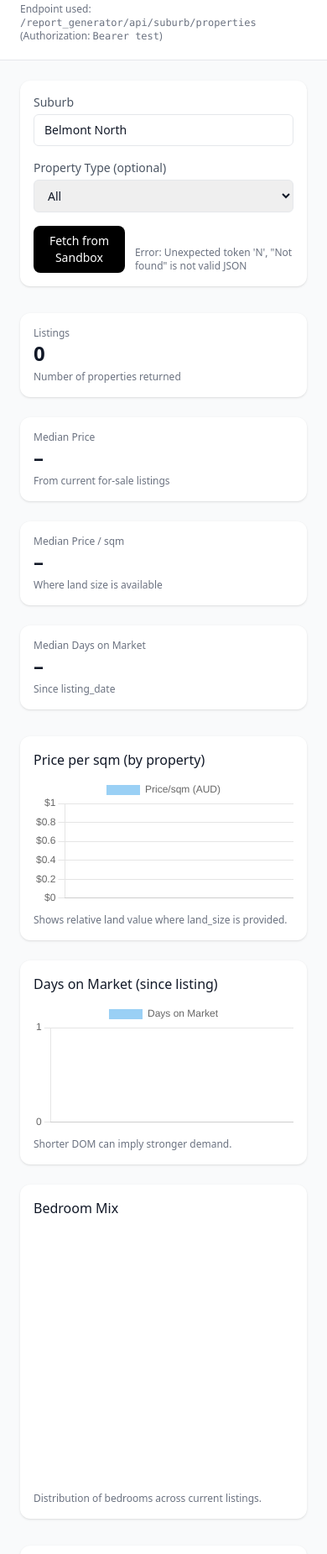
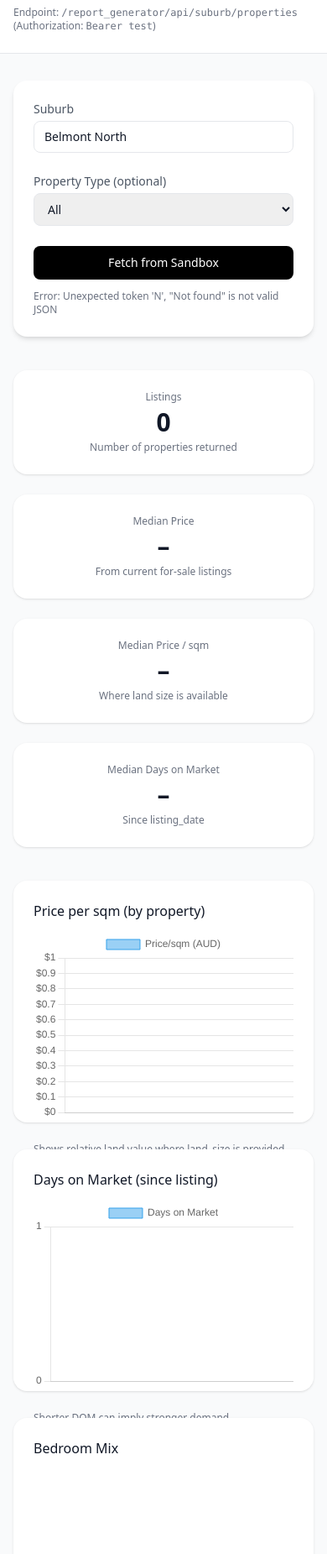
Before and after one commit to ompatil21/Microburbs, a plain HTML site: page static/index.html in a window 390 px wide. Shown: the part 149-2000 px from the top of the page at 84% size. Drawn offline with nearby package versions, Linux system fonts and the light colour scheme; no server answers.

Commit message:
updated responsivness of charts

```diff
--- a/static/app.js
+++ b/static/app.js
@@ -1,33 +1,61 @@
 // static/app.js
+
+// ------------------ State ------------------
 let RAW = [];
 let FILTERED = [];
 const charts = {};
-
 const $ = (id) => document.getElementById(id);
 
-// ---------- formatters ----------
+// ------------------ Formatters ------------------
 function fmtNumber(n, dp = 0) {
   if (n === null || n === undefined || Number.isNaN(n)) return "–";
   return Number(n).toLocaleString(undefined, { maximumFractionDigits: dp });
 }
 function fmtMoney(n) {
   if (n === null || n === undefined || Number.isNaN(n)) return "–";
-  return n.toLocaleString(undefined, { style: "currency", currency: "AUD", maximumFractionDigits: 0 });
+  return Number(n).toLocaleString(undefined, {
+    style: "currency",
+    currency: "AUD",
+    maximumFractionDigits: 0,
+  });
 }
 function fmtDate(d) {
   if (!d) return "–";
   try { return new Date(d).toLocaleDateString(); } catch { return d; }
 }
 function destroyChart(key) { if (charts[key]) { charts[key].destroy(); delete charts[key]; } }
-function byDesc(key) { return (a,b) => (b[key] ?? -Infinity) - (a[key] ?? -Infinity); }
-const coerceNum = (v) => (typeof v === "number" ? v : Number(String(v).replace(/[, ]/g, "")));
-const nonZero = (arr) => arr.some((x) => Number.isFinite(x) && x !== 0);
+const coerceNum = (v) => (typeof v === "number" ? v : Number(String(v ?? "").replace(/[, ]/g, "")));
+function median(arr) {
+  const vals = arr.filter((x) => Number.isFinite(x)).sort((a,b)=>a-b);
+  if (!vals.length) return null;
+  const m = Math.floor(vals.length / 2);
+  return vals.length % 2 ? vals[m] : (vals[m-1] + vals[m]) / 2;
+}
 
-// ---------- fetch ----------
+// Heuristic: normalize tiny $/sqm into real dollars (~$300–$5,000)
+function normalizeCurrency(values) {
+  if (!values.length) return { values: [], scale: 1 };
+  const max = Math.max(...values);
+  let scale = 1;
+  if (max > 0 && max < 0.02) scale = 1_000_000;
+  else if (max > 0 && max < 20) scale = 1_000;
+  return { values: values.map((v) => v * scale), scale };
+}
+
+// ---- Axis label helpers ----
+function shortStreetLabel(full) {
+  if (!full) return "";
+  // keep only street part, drop suburb/state
+  const base = String(full).split(",")[0].trim(); // "3 Dalton Close"
+  const parts = base.split(/\s+/);
+  const short = parts.slice(-2).join(" ");        // "Dalton Close"
+  return short.length > 16 ? short.slice(0, 14) + "…" : short;
+}
+
+// ------------------ Fetch ------------------
 async function fetchFromSandbox() {
   const suburb = $("suburbInput").value.trim() || "Belmont North";
   const type = $("typeSelect").value.trim();
-
   const qs = new URLSearchParams({ suburb });
   if (type) qs.set("property_type", type);
 
@@ -44,31 +72,31 @@ async function fetchFromSandbox() {
     renderAll();
 
     $("statusText").textContent =
-      `Loaded ${RAW.length} listings for ${payload.summary?.suburb || ""}`
-      + (payload.summary?.property_type ? ` · ${payload.summary.property_type}` : "")
-      + (payload.summary?.source ? ` (source: ${payload.summary.source})` : "")
-      + (payload.summary?.fetched_at_utc ? ` @ ${new Date(payload.summary.fetched_at_utc).toLocaleString()}` : "");
+      `Loaded ${RAW.length} listings for ${payload.summary?.suburb || ""}` +
+      (payload.summary?.property_type ? ` · ${payload.summary.property_type}` : "") +
+      (payload.summary?.source ? ` (source: ${payload.summary.source})` : "") +
+      (payload.summary?.fetched_at_utc ? ` @ ${new Date(payload.summary.fetched_at_utc).toLocaleString()}` : "");
   } catch (err) {
     RAW = []; FILTERED = [];
-    renderSummary({});
-    renderAll();
+    renderSummary({}); renderAll();
     $("statusText").textContent = `Error: ${err.message}`;
     console.error(err);
   }
 }
 
-// ---------- summary ----------
+// ------------------ Summary ------------------
 function renderSummary(summary) {
   $("summaryCount").textContent = fmtNumber(summary.count || 0);
   $("summaryMedianPrice").textContent = fmtMoney(summary.median_price);
   $("summaryMedianPPSQM").textContent =
-    (summary.median_price_per_sqm && Number.isFinite(summary.median_price_per_sqm))
+    summary.median_price_per_sqm && Number.isFinite(summary.median_price_per_sqm)
       ? `\$${fmtNumber(summary.median_price_per_sqm, 0)}/sqm` : "–";
   $("summaryMedianDOM").textContent =
-    summary.median_dom != null && Number.isFinite(summary.median_dom) ? fmtNumber(summary.median_dom) : "–";
+    summary.median_dom != null && Number.isFinite(summary.median_dom)
+      ? fmtNumber(summary.median_dom) : "–";
 }
 
-// ---------- filter ----------
+// ------------------ Filter ------------------
 function applySearch() {
   const q = $("searchInput").value.trim().toLowerCase();
   if (!q) { FILTERED = [...RAW]; return; }
@@ -81,17 +109,17 @@ function applySearch() {
   });
 }
 
-// ---------- table ----------
+// ------------------ Table ------------------
 function renderTable() {
   const tbody = $("propTbody");
   tbody.innerHTML = "";
-  const rows = [...FILTERED].sort(byDesc("price"));
+  const rows = [...FILTERED].sort((a,b) => (b.price ?? -Infinity) - (a.price ?? -Infinity));
 
   rows.forEach((r) => {
+    const land = Number.isFinite(r.land_size_sqm) ? fmtNumber(r.land_size_sqm) : "–";
+    const ppsqm = Number.isFinite(r.price_per_sqm) ? `\$${fmtNumber(r.price_per_sqm, 0)}` : "–";
     const tr = document.createElement("tr");
     tr.className = "border-b hover:bg-gray-50";
-    const land = Number.isFinite(r.land_size_sqm) ? fmtNumber(r.land_size_sqm) : "–";
-    const ppsqm = Number.isFinite(r.price_per_sqm) ? `\$${fmtNumber(r.price_per_sqm, 0)}` : "–";
     tr.innerHTML = `
       <td class="py-2 pr-4">${r.address?.street ?? "–"}</td>
       <td class="py-2 pr-4">${r.property_type ?? "–"}</td>
@@ -108,83 +136,114 @@ function renderTable() {
   });
 }
 
-// ---------- charts ----------
+// ------------------ Charts ------------------
 function renderCharts() {
-  // --- Price per sqm (sorted, numeric coercion) ---
-  destroyChart("priceSqmChart");
-  (() => {
-    const pairs = FILTERED.map((r) => ({
-      label: r.address?.street ?? r.area_name ?? "—",
-      value: coerceNum(r.price_per_sqm)
-    })).filter((p) => Number.isFinite(p.value));
+  // ----- Price per sqm (bar) -----
+  if ($("priceSqmChart")) {
+    destroyChart("priceSqmChart");
+    const items = FILTERED.map((r) => ({
+      full: r.address?.street ?? r.area_name ?? "—",
+      short: shortStreetLabel(r.address?.street ?? r.area_name ?? "—"),
+      value: coerceNum(r.price_per_sqm),
+    })).filter((p) => Number.isFinite(p.value) && p.value > 0);
 
-    pairs.sort((a,b) => b.value - a.value);
-    const labels = pairs.map((p) => p.label);
-    const data   = pairs.map((p) => p.value);
+    items.sort((a,b) => b.value - a.value);
 
-    const ctx = $("priceSqmChart").getContext("2d");
-    charts.priceSqmChart = new Chart(ctx, {
+    const { values: normVals } = normalizeCurrency(items.map((p) => p.value));
+    const labelsFull = items.map((p) => p.full);
+    const labelsShort = items.map((p) => p.short);
+
+    charts.priceSqmChart = new Chart($("priceSqmChart").getContext("2d"), {
       type: "bar",
-      data: { labels, datasets: [{ label: "Price/sqm (AUD)", data }] },
+      data: {
+        labels: labelsShort,
+        datasets: [{ label: "Price/sqm (AUD)", data: normVals, borderWidth: 1 }]
+      },
       options: {
         responsive: true,
         parsing: false,
+        maintainAspectRatio: false,
+        layout: { padding: { bottom: 16 } },
         scales: {
           y: {
             beginAtZero: true,
-            ticks: { callback: (v) => `$${v.toLocaleString()}` }
+            ticks: { callback: (v) => `$${Number(v).toLocaleString()}` }
           },
-          x: { ticks: { maxRotation: 45, minRotation: 45 } }
+          x: {
+            ticks: {
+              autoSkip: true,
+              maxTicksLimit: 7,
+              maxRotation: 0,
+              minRotation: 0
+            }
+          },
         },
         plugins: {
+          legend: { display: true, position: "top" },
           tooltip: {
             callbacks: {
+              title: (items) => items.map((i) => labelsFull[i.dataIndex]),
               label: (c) => ` $${Number(c.parsed.y).toLocaleString()}/sqm`
             }
           }
-        }
-      }
+        },
+      },
     });
-  })();
+  }
 
-  // --- Days on Market (sorted, integers) ---
-  destroyChart("domChart");
-  (() => {
-    const pairs = FILTERED.map((r) => ({
-      label: r.address?.street ?? r.area_name ?? "—",
-      value: coerceNum(r.days_on_market)
-    })).filter((p) => Number.isFinite(p.value));
+  // ----- Days on Market (bar) -----
+  if ($("domChart")) {
+    destroyChart("domChart");
+    const items = FILTERED.map((r) => ({
+      full: r.address?.street ?? r.area_name ?? "—",
+      short: shortStreetLabel(r.address?.street ?? r.area_name ?? "—"),
+      value: coerceNum(r.days_on_market),
+    })).filter((p) => Number.isFinite(p.value) && p.value >= 0);
 
-    pairs.sort((a,b) => b.value - a.value);
-    const labels = pairs.map((p) => p.label);
-    const data   = pairs.map((p) => p.value);
+    items.sort((a,b) => b.value - a.value);
 
-    const ctx = $("domChart").getContext("2d");
-    charts.domChart = new Chart(ctx, {
+    const labelsFull = items.map((p) => p.full);
+    const labelsShort = items.map((p) => p.short);
+    const values = items.map((p) => p.value);
+
+    charts.domChart = new Chart($("domChart").getContext("2d"), {
       type: "bar",
-      data: { labels, datasets: [{ label: "Days on Market", data }] },
+      data: {
+        labels: labelsShort,
+        datasets: [{ label: "Days on Market", data: values, borderWidth: 1 }]
+      },
       options: {
         responsive: true,
         parsing: false,
+        maintainAspectRatio: false,
+        layout: { padding: { bottom: 16 } },
         scales: {
-          y: {
-            beginAtZero: true,
-            ticks: { precision: 0 } // integer ticks
+          y: { beginAtZero: true, ticks: { precision: 0 } },
+          x: {
+            ticks: {
+              autoSkip: true,
+              maxTicksLimit: 7,
+              maxRotation: 0,
+              minRotation: 0
+            }
           },
-          x: { ticks: { maxRotation: 45, minRotation: 45 } }
         },
         plugins: {
+          legend: { display: true, position: "top" },
           tooltip: {
-            callbacks: { label: (c) => ` ${Number(c.parsed.y).toLocaleString()} days` }
+            callbacks: {
+              title: (items) => items.map((i) => labelsFull[i.dataIndex]),
+              label: (c) => ` ${Number(c.parsed.y)} days`
+            }
           }
-        }
-      }
+        },
+      },
     });
-  })();
+  }
 
-  // --- Bedroom mix (pie) ---
-  destroyChart("bedroomMixChart");
-  (() => {
+  // ----- Bedroom mix (doughnut) -----
+  if ($("bedroomMixChart")) {
+    destroyChart("bedroomMixChart");
     const hist = {};
     FILTERED.forEach((r) => {
       const b = Number.isFinite(r.bedrooms) ? String(r.bedrooms) : "Unknown";
@@ -192,19 +251,86 @@ function renderCharts() {
     });
     const labels = Object.keys(hist);
     const data   = Object.values(hist);
-
-    const ctx = $("bedroomMixChart").getContext("2d");
-    charts.bedroomMixChart = new Chart(ctx, {
+    charts.bedroomMixChart = new Chart($("bedroomMixChart").getContext("2d"), {
       type: "doughnut",
       data: { labels, datasets: [{ label: "Listings", data }] },
-      options: { responsive: true, plugins: { legend: { position: "bottom" } } }
+      options: { responsive: true, plugins: { legend: { position: "bottom" } } },
     });
-  })();
+  }
+
+  // ===== NEW: Median Price by Bedrooms (bar) =====
+  if ($("priceByBedsChart")) {
+    destroyChart("priceByBedsChart");
+    // group prices by bedroom count
+    const byBeds = {};
+    FILTERED.forEach((r) => {
+      const beds = Number.isFinite(r.bedrooms) ? r.bedrooms : null;
+      if (!Number.isFinite(r.price) || beds === null) return;
+      byBeds[beds] = byBeds[beds] || [];
+      byBeds[beds].push(coerceNum(r.price));
+    });
+    const labels = Object.keys(byBeds).sort((a,b)=>Number(a)-Number(b));
+    const medians = labels.map((b) => median(byBeds[b]));
+
+    charts.priceByBedsChart = new Chart($("priceByBedsChart").getContext("2d"), {
+      type: "bar",
+      data: { labels, datasets: [{ label: "Median Price (AUD)", data: medians, borderWidth: 1 }] },
+      options: {
+        responsive: true,
+        maintainAspectRatio: false,
+        layout: { padding: { bottom: 12 } },
+        scales: { y: { beginAtZero: true, ticks: { callback: (v)=> fmtMoney(v) } } },
+        plugins: { tooltip: { callbacks: { label: (c)=> ` ${fmtMoney(c.parsed.y)}` } } },
+      }
+    });
+  }
+
+  // ===== NEW: Price vs Land Size (scatter) =====
+  if ($("priceVsLandChart")) {
+    destroyChart("priceVsLandChart");
+    const pts = FILTERED
+      .map((r) => ({
+        x: coerceNum(r.land_size_sqm),
+        y: coerceNum(r.price),
+        label: r.address?.street ?? r.area_name ?? "—",
+      }))
+      .filter((p) => Number.isFinite(p.x) && Number.isFinite(p.y) && p.x > 0 && p.y > 0);
+
+    charts.priceVsLandChart = new Chart($("priceVsLandChart").getContext("2d"), {
+      type: "scatter",
+      data: { datasets: [{ label: "Price vs Land (sqm)", data: pts }] },
+      options: {
+        responsive: true,
+        parsing: false,
+        maintainAspectRatio: false,
+        layout: { padding: { bottom: 12 } },
+        scales: {
+          x: { title: { display: true, text: "Land size (sqm)" }, ticks: { callback: (v)=> fmtNumber(v) } },
+          y: { title: { display: true, text: "Price (AUD)" }, ticks: { callback: (v)=> fmtMoney(v) } },
+        },
+        plugins: {
+          tooltip: {
+            callbacks: {
+              label: (c) => {
+                const p = c.raw;
+                return ` ${p.label}: ${fmtMoney(p.y)} @ ${fmtNumber(p.x)} sqm`;
+              },
+            },
+          },
+        },
+      },
+    });
+  }
 }
 
-function renderAll() { applySearch(); renderTable(); renderCharts(); }
+// ------------------ Render-all ------------------
+function renderAll() {
+  applySearch();
+  renderTable();
+  renderCharts();
+}
 
-// ---------- events ----------
+// ------------------ Events ------------------
 $("fetchBtn").addEventListener("click", fetchFromSandbox);
 $("searchInput").addEventListener("input", renderAll);
 window.addEventListener("DOMContentLoaded", fetchFromSandbox);
--- a/static/index.html
+++ b/static/index.html
@@ -10,32 +10,42 @@
   <!-- Chart.js (CDN) -->
   <script src="https://cdn.jsdelivr.net/npm/chart.js"></script>
 
-  <meta name="description" content="Turns the Microburbs Sandbox API into simple investor insights: median price, days on market, price per sqm, price per bedroom." />
+  <meta name="description" content="Turns the Microburbs Sandbox API into simple investor insights: median price, days on market, price per sqm, price by bedrooms, and price vs land size." />
+
+  <style>
+    body { background-color: #f9fafb; }
+    .chart-box { position: relative; }
+    .chart-box canvas { width: 100% !important; height: 100% !important; }
+    table th, table td { padding-left: 0.75rem; padding-right: 0.75rem; }
+    main section { margin-bottom: 2rem; }
+    .card { transition: all 0.25s ease-in-out; }
+    .card:hover { transform: translateY(-2px); box-shadow: 0 6px 16px rgba(0,0,0,0.05); }
+  </style>
 </head>
-<body class="bg-gray-50 text-gray-900">
+<body class="text-gray-900">
   <!-- Header -->
   <header class="bg-white border-b sticky top-0 z-10">
-    <div class="max-w-6xl mx-auto px-6 py-5">
+    <div class="max-w-6xl mx-auto px-4 sm:px-6 md:px-8 py-6">
       <h1 class="text-2xl font-semibold">Suburb Properties — Investor Dashboard</h1>
       <p class="text-sm text-gray-600 mt-1">
         Powered by the <span class="font-medium">Microburbs Sandbox API</span>. Enter a suburb, fetch listings, and view clear, investor-friendly metrics.
       </p>
-      <p class="text-xs text-gray-500 mt-1">Endpoint used: <code>/report_generator/api/suburb/properties</code> (Authorization: <code>Bearer test</code>)</p>
+      <p class="text-xs text-gray-500 mt-1">Endpoint: <code>/report_generator/api/suburb/properties</code> (Authorization: <code>Bearer test</code>)</p>
     </div>
   </header>
 
-  <main class="max-w-6xl mx-auto px-6 py-6 space-y-8">
+  <main class="max-w-6xl mx-auto px-4 sm:px-6 md:px-8 py-8 space-y-10">
     <!-- Controls -->
-    <section class="bg-white p-4 rounded-xl shadow">
-      <div class="grid md:grid-cols-4 gap-4 items-end">
+    <section class="card bg-white p-6 rounded-2xl shadow-md">
+      <div class="grid grid-cols-1 md:grid-cols-4 gap-6 items-end">
         <div>
           <label for="suburbInput" class="block text-sm text-gray-600 mb-1">Suburb</label>
-          <input id="suburbInput" class="w-full border rounded-md px-3 py-2 text-sm" placeholder="e.g., Belmont North" value="Belmont North" />
+          <input id="suburbInput" class="w-full border rounded-lg px-3 py-2 text-sm focus:ring-2 focus:ring-blue-500" placeholder="e.g., Belmont North" value="Belmont North" />
         </div>
 
         <div>
           <label for="typeSelect" class="block text-sm text-gray-600 mb-1">Property Type (optional)</label>
-          <select id="typeSelect" class="w-full border rounded-md px-3 py-2 text-sm">
+          <select id="typeSelect" class="w-full border rounded-lg px-3 py-2 text-sm focus:ring-2 focus:ring-blue-500">
             <option value="">All</option>
             <option value="House">House</option>
             <option value="Unit">Unit</option>
@@ -43,8 +53,8 @@
           </select>
         </div>
 
-        <div class="md:col-span-2 flex items-end gap-3">
-          <button id="fetchBtn" class="px-4 py-2 rounded-lg bg-black text-white text-sm font-medium hover:opacity-90">
+        <div class="md:col-span-2 flex flex-col sm:flex-row sm:items-end gap-3">
+          <button id="fetchBtn" class="w-full sm:w-auto px-5 py-2.5 rounded-lg bg-black text-white text-sm font-medium hover:bg-gray-900 transition">
             Fetch from Sandbox
           </button>
           <span id="statusText" class="text-xs text-gray-500"></span>
@@ -52,95 +62,100 @@
       </div>
     </section>
 
-    <!-- Summary cards -->
-    <section class="grid sm:grid-cols-2 lg:grid-cols-4 gap-6">
-      <div class="bg-white p-4 rounded-xl shadow">
-        <p class="text-xs text-gray-500">Listings</p>
-        <p id="summaryCount" class="text-2xl font-semibold">–</p>
+    <!-- Summary Cards -->
+    <section class="grid grid-cols-1 sm:grid-cols-2 lg:grid-cols-4 gap-6">
+      <div class="card bg-white p-6 rounded-2xl shadow text-center">
+        <p class="text-xs text-gray-500 mb-1">Listings</p>
+        <p id="summaryCount" class="text-3xl font-bold">–</p>
         <p class="text-xs text-gray-500 mt-1">Number of properties returned</p>
       </div>
 
-      <div class="bg-white p-4 rounded-xl shadow">
-        <p class="text-xs text-gray-500">Median Price</p>
-        <p id="summaryMedianPrice" class="text-2xl font-semibold">–</p>
+      <div class="card bg-white p-6 rounded-2xl shadow text-center">
+        <p class="text-xs text-gray-500 mb-1">Median Price</p>
+        <p id="summaryMedianPrice" class="text-3xl font-bold">–</p>
         <p class="text-xs text-gray-500 mt-1">From current for-sale listings</p>
       </div>
 
-      <div class="bg-white p-4 rounded-xl shadow">
-        <p class="text-xs text-gray-500">Median Price / sqm</p>
-        <p id="summaryMedianPPSQM" class="text-2xl font-semibold">–</p>
+      <div class="card bg-white p-6 rounded-2xl shadow text-center">
+        <p class="text-xs text-gray-500 mb-1">Median Price / sqm</p>
+        <p id="summaryMedianPPSQM" class="text-3xl font-bold">–</p>
         <p class="text-xs text-gray-500 mt-1">Where land size is available</p>
       </div>
 
-      <div class="bg-white p-4 rounded-xl shadow">
-        <p class="text-xs text-gray-500">Median Days on Market</p>
-        <p id="summaryMedianDOM" class="text-2xl font-semibold">–</p>
+      <div class="card bg-white p-6 rounded-2xl shadow text-center">
+        <p class="text-xs text-gray-500 mb-1">Median Days on Market</p>
+        <p id="summaryMedianDOM" class="text-3xl font-bold">–</p>
         <p class="text-xs text-gray-500 mt-1">Since listing_date</p>
       </div>
     </section>
 
-    <!-- Charts -->
-    <section class="grid lg:grid-cols-3 gap-6">
-      <div class="bg-white p-4 rounded-xl shadow">
-        <h2 class="font-medium mb-2">Price per sqm (by property)</h2>
+    <!-- Charts Row 1 -->
+    <section class="grid grid-cols-1 md:grid-cols-2 lg:grid-cols-3 gap-8">
+      <div class="card chart-box bg-white p-6 rounded-2xl shadow h-72 sm:h-80 lg:h-96">
+        <h2 class="font-medium mb-3">Price per sqm (by property)</h2>
         <canvas id="priceSqmChart"></canvas>
-        <p class="text-xs text-gray-500 mt-2">Shows relative land value where land_size is provided.</p>
+        <p class="text-xs text-gray-500 mt-3">Shows relative land value where land_size is provided.</p>
       </div>
 
-      <div class="bg-white p-4 rounded-xl shadow">
-        <h2 class="font-medium mb-2">Days on Market (since listing)</h2>
+      <div class="card chart-box bg-white p-6 rounded-2xl shadow h-72 sm:h-80 lg:h-96">
+        <h2 class="font-medium mb-3">Days on Market (since listing)</h2>
         <canvas id="domChart"></canvas>
-        <p class="text-xs text-gray-500 mt-2">Shorter DOM can imply stronger demand.</p>
+        <p class="text-xs text-gray-500 mt-3">Shorter DOM can imply stronger demand.</p>
       </div>
 
-      <div class="bg-white p-4 rounded-xl shadow">
-        <h2 class="font-medium mb-2">Bedroom Mix</h2>
+      <div class="card chart-box bg-white p-6 rounded-2xl shadow h-72 sm:h-80 lg:h-96">
+        <h2 class="font-medium mb-3">Bedroom Mix</h2>
         <canvas id="bedroomMixChart"></canvas>
-        <p class="text-xs text-gray-500 mt-2">Distribution of bedrooms across current listings.</p>
+        <p class="text-xs text-gray-500 mt-3">Distribution of bedrooms across current listings.</p>
       </div>
     </section>
 
-    <!-- Table -->
-    <section class="bg-white p-4 rounded-xl shadow">
-      <div class="flex items-center justify-between mb-3">
-        <h2 class="font-medium">Listings</h2>
-        <input id="searchInput" class="border rounded-md px-3 py-2 text-sm" placeholder="Search street / type…" />
+    <!-- Charts Row 2 -->
+    <section class="grid grid-cols-1 lg:grid-cols-2 gap-8">
+      <div class="card chart-box bg-white p-6 rounded-2xl shadow h-72 sm:h-80 lg:h-96">
+        <h2 class="font-medium mb-3">Median Price by Bedrooms</h2>
+        <canvas id="priceByBedsChart"></canvas>
+        <p class="text-xs text-gray-500 mt-3">Compares price levels by bedroom count.</p>
+      </div>
+
+      <div class="card chart-box bg-white p-6 rounded-2xl shadow h-72 sm:h-80 lg:h-96">
+        <h2 class="font-medium mb-3">Price vs Land Size</h2>
+        <canvas id="priceVsLandChart"></canvas>
+        <p class="text-xs text-gray-500 mt-3">Scatter shows how price scales with land size.</p>
+      </div>
+    </section>
+
+    <!-- Listings Table -->
+    <section class="card bg-white p-6 rounded-2xl shadow">
+      <div class="flex flex-col sm:flex-row items-center justify-between mb-4 gap-3">
+        <h2 class="font-medium text-lg">Listings</h2>
+        <input id="searchInput" class="border rounded-lg px-3 py-2 text-sm w-full sm:w-64 focus:ring-2 focus:ring-blue-500" placeholder="Search street / type…" />
       </div>
 
       <div class="overflow-x-auto">
-        <table class="min-w-full text-sm">
+        <table class="min-w-full text-sm border-collapse">
           <thead>
-            <tr class="text-left border-b">
-              <th class="py-2 pr-4">Street</th>
-              <th class="py-2 pr-4">Type</th>
-              <th class="py-2 pr-4">Beds</th>
-              <th class="py-2 pr-4">Baths</th>
-              <th class="py-2 pr-4">Garage</th>
-              <th class="py-2 pr-4">Price</th>
-              <th class="py-2 pr-4">Land (sqm)</th>
-              <th class="py-2 pr-4">Price/sqm</th>
-              <th class="py-2 pr-4">Listed</th>
-              <th class="py-2 pr-4">DOM</th>
+            <tr class="text-left border-b bg-gray-50">
+              <th class="py-3 pr-4">Street</th>
+              <th class="py-3 pr-4">Type</th>
+              <th class="py-3 pr-4">Beds</th>
+              <th class="py-3 pr-4">Baths</th>
+              <th class="py-3 pr-4">Garage</th>
+              <th class="py-3 pr-4">Price</th>
+              <th class="py-3 pr-4">Land (sqm)</th>
+              <th class="py-3 pr-4">Price/sqm</th>
+              <th class="py-3 pr-4">Listed</th>
+              <th class="py-3 pr-4">DOM</th>
             </tr>
           </thead>
           <tbody id="propTbody"></tbody>
         </table>
       </div>
-      <p class="text-xs text-gray-500 mt-3">Tip: Use the search box to filter quickly; charts update with filtered results.</p>
-    </section>
-
-    <!-- Explainer -->
-    <section class="bg-white p-4 rounded-xl shadow">
-      <h3 class="font-medium mb-2">What the metrics mean (plain-English)</h3>
-      <ul class="list-disc ml-5 text-sm text-gray-700 space-y-1">
-        <li><span class="font-medium">Price per sqm</span>: price ÷ land size (sqm). Useful for comparing land value across listings.</li>
-        <li><span class="font-medium">Days on Market</span>: days since listing_date. Shorter often implies stronger buyer demand.</li>
-        <li><span class="font-medium">Bedroom Mix</span>: quick view of stock profile (e.g., more 3–4 bed houses).</li>
-      </ul>
+      <p class="text-xs text-gray-500 mt-4">Tip: Use the search box to filter quickly; charts update with filtered results.</p>
     </section>
   </main>
 
-  <footer class="max-w-6xl mx-auto px-6 py-8 text-xs text-gray-500">
+  <footer class="max-w-6xl mx-auto px-4 sm:px-6 md:px-8 py-8 text-xs text-gray-500">
     Built with Flask + Vanilla JS + Chart.js. Data: Microburbs Sandbox (Bearer <code>test</code>).
   </footer>
 
```
